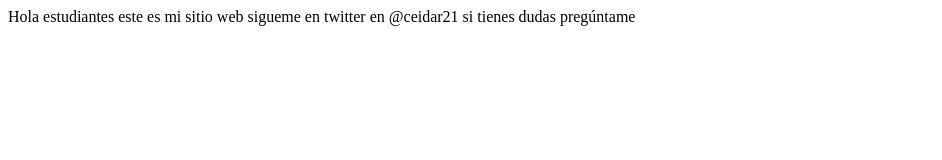
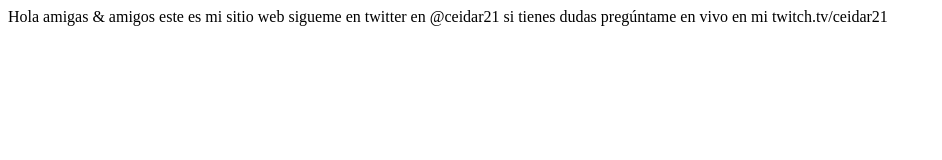
Before and after one commit to ceidar21/proyectoDemoCursoPrework, a plain HTML site: page index.html in a window 1280 px wide. Shown: the whole page, without its empty margins (0-942 px from the left). Drawn offline with Linux system fonts and the light colour scheme.

Commit message:
cambios agregados sitio de twitch

```diff
--- a/index.html
+++ b/index.html
@@ -7,7 +7,7 @@
     <title>Hola Mundo</title>
 </head>
 <body>
-    Hola estudiantes este es mi sitio web
-    sigueme en twitter en @ceidar21 si tienes dudas pregúntame
+    Hola amigas & amigos este es mi sitio web
+    sigueme en twitter en @ceidar21 si tienes dudas pregúntame en vivo en mi twitch.tv/ceidar21
 </body>
 </html>
```
